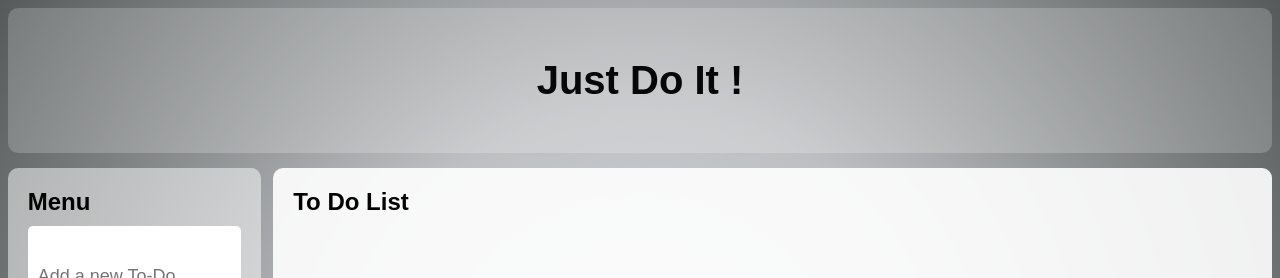
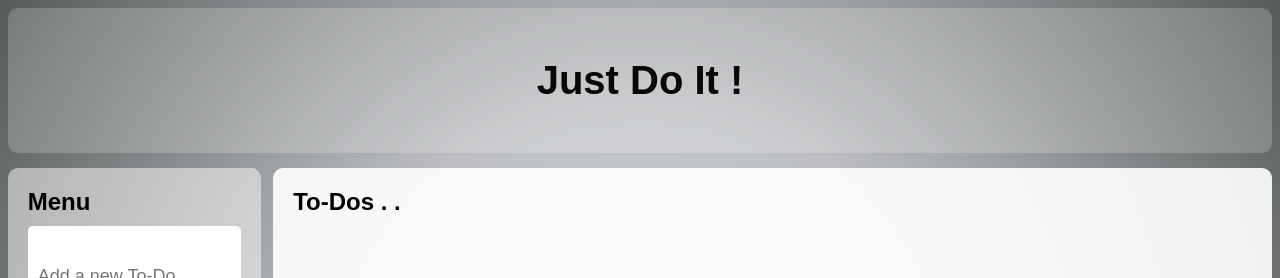
Before and after one commit to alwynsajan/ToDo-List, a React (Create React App) app: page / in a window 1280 px wide. Shown: the top 278 px of the page. Built offline with nearby package versions, Linux system fonts and the light colour scheme; the HTML template or start-up script is replaced by a standard one.

Commit message:
Content Block Name change.

```diff
--- a/src/Components/Container/Contents.js
+++ b/src/Components/Container/Contents.js
@@ -9,7 +9,7 @@ function Contents({ toDoList, setToDoList }) {
 
   return (
     <div className="contents">
-      <h2>To Do List</h2>
+      <h2>To-Dos . .</h2>
       <div className="todoContainer">
         {toDoList.length === 0 ? (
           <p className='placeHolder'>No To-Dos yet!</p>
```
